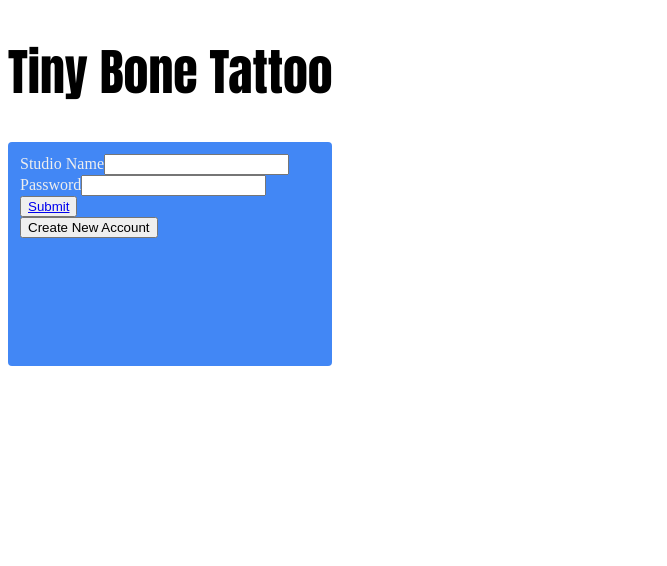
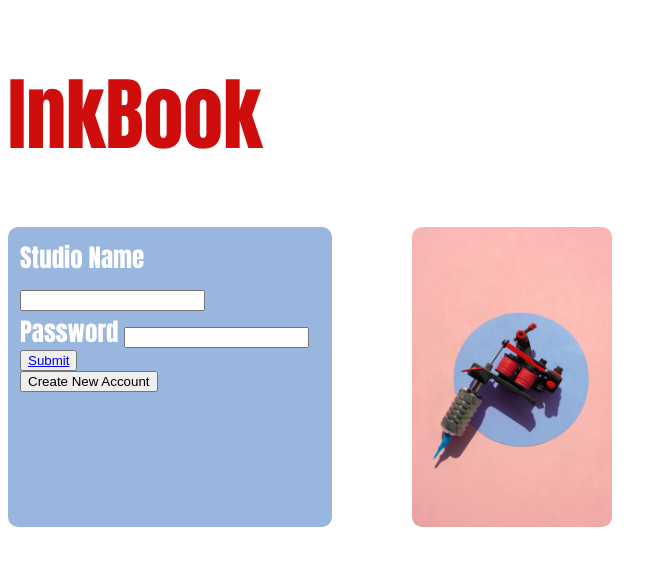
Before and after one commit to jcoteeeeee/Project-Phase-3, a React (Vite) app in the folder frontend/: page / in a window 1280 px wide. Shown: the top 566 px of the page, without its empty margins (0-667 px from the left). Built offline with nearby package versions, Linux system fonts and the light colour scheme.

Commit message:
added some css to the homepage, and an image

```diff
--- a/frontend/src/App.css
+++ b/frontend/src/App.css
@@ -14,12 +14,63 @@
       gap: 2em;
 }
 
+h2 {
+  font-family: Impact, Haettenschweiler, 'Arial Narrow Bold', sans-serif;
+  font-style: normal;
+}
+
 #title {
   font-family: Impact, Haettenschweiler, 'Arial Narrow Bold', sans-serif;
-  font-size: 25px;
+  font-size: 40px;
+  color: #cf0d0d
 }
 
 #navbar {
   font-family: Impact, Haettenschweiler, 'Arial Narrow Bold', sans-serif;
   font-size: 15px;
 }
+
+.input-group {
+  font-family: Impact, Haettenschweiler, 'Arial Narrow Bold', sans-serif;
+  font-size: 25px;
+  color: #fff
+}
+
+.hompageBoxes {
+  display: flex;
+  flex-direction: row;
+  gap: 5em;
+  height: 300px;
+}
+
+/* .box1 {
+  background-color: '#4287f5';
+  border-radius: 10;
+  display: flex;
+  flex-direction: column;
+  gap: 2em;
+  width: 200px;
+  height: 200px
+} */
+
+/* .box2 {
+  background-color: #4287f5;
+  color:#4287f5;
+  border-radius: 10;
+  display: flex;
+  flex-direction: column;
+  gap: 2em;
+  width: 200px;
+  height: 200px;
+  z-index: 10
+} */
+
+.linktext {
+  font-family: Impact, Haettenschweiler, 'Arial Narrow Regular', sans-serif;
+  font-size: 25px;
+  color: #fff;
+}
+
+.linktext:hover {
+  color: #00F
+}
--- a/frontend/src/pages/Header.jsx
+++ b/frontend/src/pages/Header.jsx
@@ -2,11 +2,9 @@
 
 const Header = () => {
     return(
-      <div id="header">
         <div id="title">
-            <h1 >Tiny Bone Tattoo</h1>
+            <h1 >InkBook</h1>
         </div>
-      </div>
     )
 }
 
--- a/frontend/src/pages/HomePage.jsx
+++ b/frontend/src/pages/HomePage.jsx
@@ -28,15 +28,16 @@ function Box({ children, ...props }) {
   return <div {...props}>{children}</div>
 }
 
-const notify = () => toast('All Full');
+const notify = () => toast("you can't sit here");
 
-    return(
-        <div>
-            <Header/>
-            <Box
+return(
+    <div>
+        <Header/>
+         <div className="hompageBoxes">
+            <Box className="Box1"
             style={{
-                backgroundColor: '#4287f5',
-                borderRadius: 4,
+                backgroundColor: '#99b6df',
+                borderRadius: 10,
                 color: '#eee',
                 minHeight: 200,
                 padding: 12,
@@ -44,11 +45,11 @@ const notify = () => toast('All Full');
                 }}>
                 <form>
                     <div className="input-group">
-                        <label htmlFor="name">Studio Name</label>
+                        <label htmlFor="name">Studio Name </label>
                             <input type="text" id="name" />
                     </div>
                     <div className="input-group">
-                        <label htmlFor="email">Password</label>
+                        <label htmlFor="email">Password </label>
                          <input type="email" id="email" />
                     </div>
                     <button type="submit" className="submit-btn">
@@ -59,8 +60,12 @@ const notify = () => toast('All Full');
                     <button onClick={notify}>Create New Account</button>
                     <Toaster />
                 </div>
+            </Box>
+                <img className="Box2" style={{borderRadius: 10}} src="./photos/andrej-lisakov-Ll1TDo_AQyM-unsplash.jpg"/>
 
-            </Box>
+            </div>
+
+
         </div>
     )
 }
--- a/frontend/src/pages/StudioHomepage.jsx
+++ b/frontend/src/pages/StudioHomepage.jsx
@@ -1,6 +1,7 @@
 import { React, useState, } from "react";
 // import AptCalendar from './AptCalendar';
 import { Link } from "react-router-dom";
+import Header from "./Header"
 
 const StudioHomePage = () => {
 
@@ -9,19 +10,20 @@ return <div {...props}>{children}</div>
 }
     return(
         <div>
+          <Header/>
           <div className='scheduleNewBox'>
             <Box
             style={{
-                backgroundColor: '#f54272',
-                borderRadius: 4,
+                backgroundColor: '#99b6df',
+                borderRadius: 10,
                 color: '#eee',
                 minHeight: 200,
                 padding: 12,
                 width: 300,
                 }}>
-                <Link to="schedulerpage">Schedule New</Link><br/>
-                <Link to="staffpage">View All Artists</Link><br/>
-                <Link to="bookinglistpage">View Your Appts</Link>
+                <Link className="linktext" to="schedulerpage">Schedule New Appt</Link><br/>
+                <Link className="linktext" to="staffpage">View All Artists</Link><br/>
+                <Link className="linktext" to="bookinglistpage">View Your Appts</Link>
             </Box>
           </div>
 
```
Also changed, not shown: frontend/photos/andrej-lisakov-Ll1TDo_AQyM-unsplash.jpg (added).
